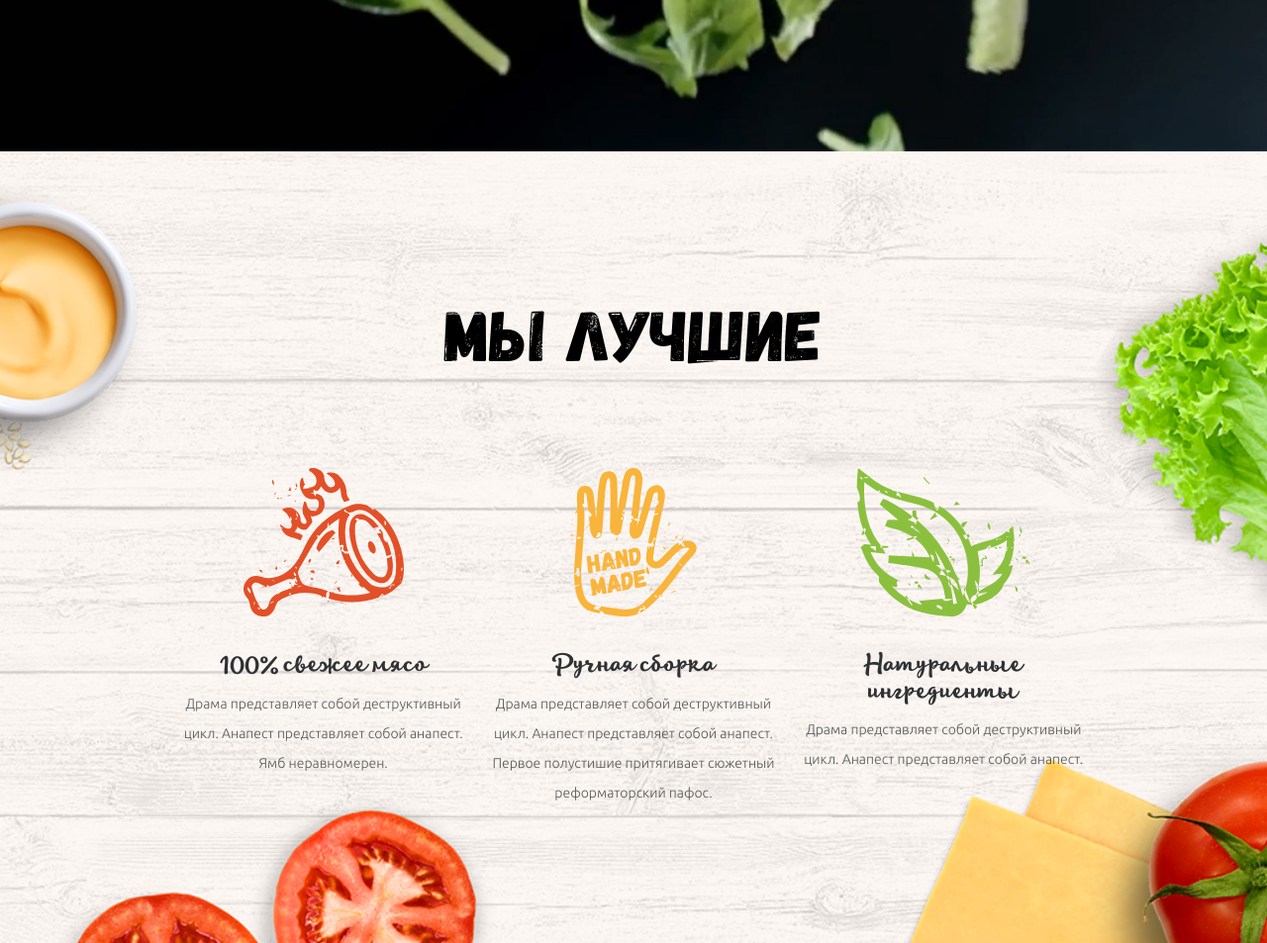
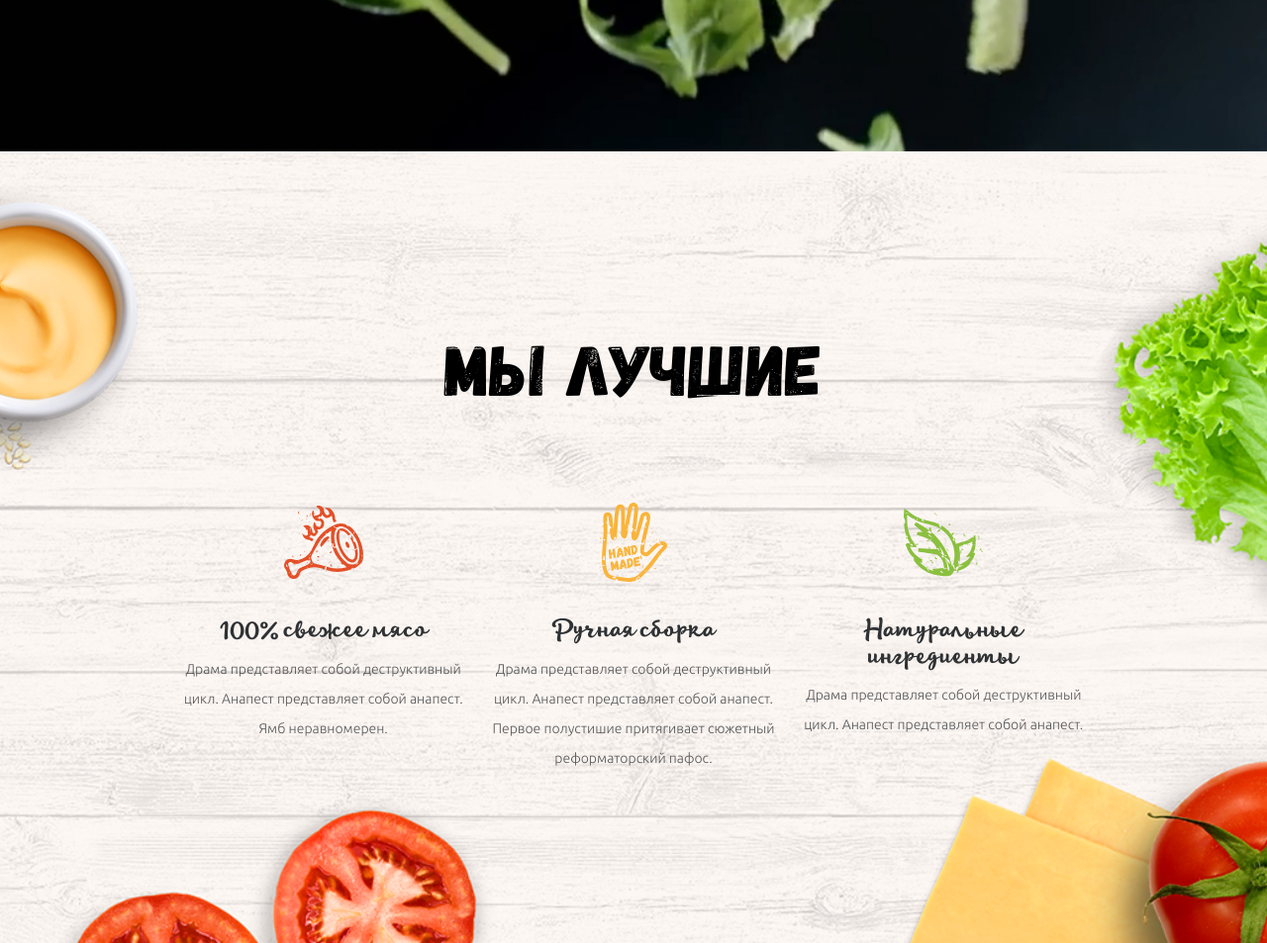
Before and after one commit to nasunya/Landing-MyBurgers, a plain HTML site: page index.html in a window 1280 px wide. Shown: the part 647-1600 px from the top of the page at 99% size. Drawn offline with Linux system fonts and the light colour scheme; files whose address does not match are found by name.

Commit message:
Изменила размер изображений

```diff
--- a/blocks/best.scss
+++ b/blocks/best.scss
@@ -77,3 +77,8 @@ $phones: 480px;
     margin-bottom: rem(80px);
     color        : #000;
   }
+
+  .best__icon-pic {
+      width : 80px;
+      height: 80px;
+  }
```
Also changed, not shown: blocks/best.css, css/main.css, 2 other files.
